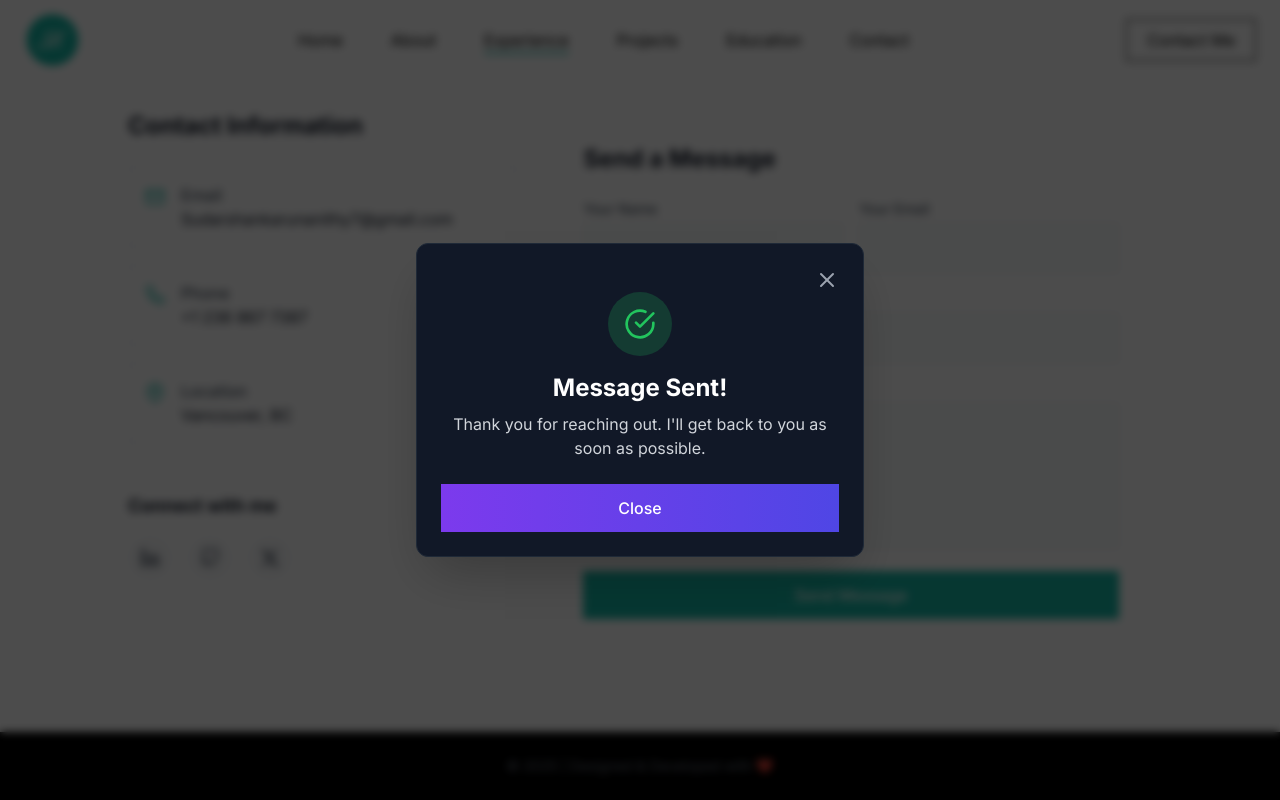
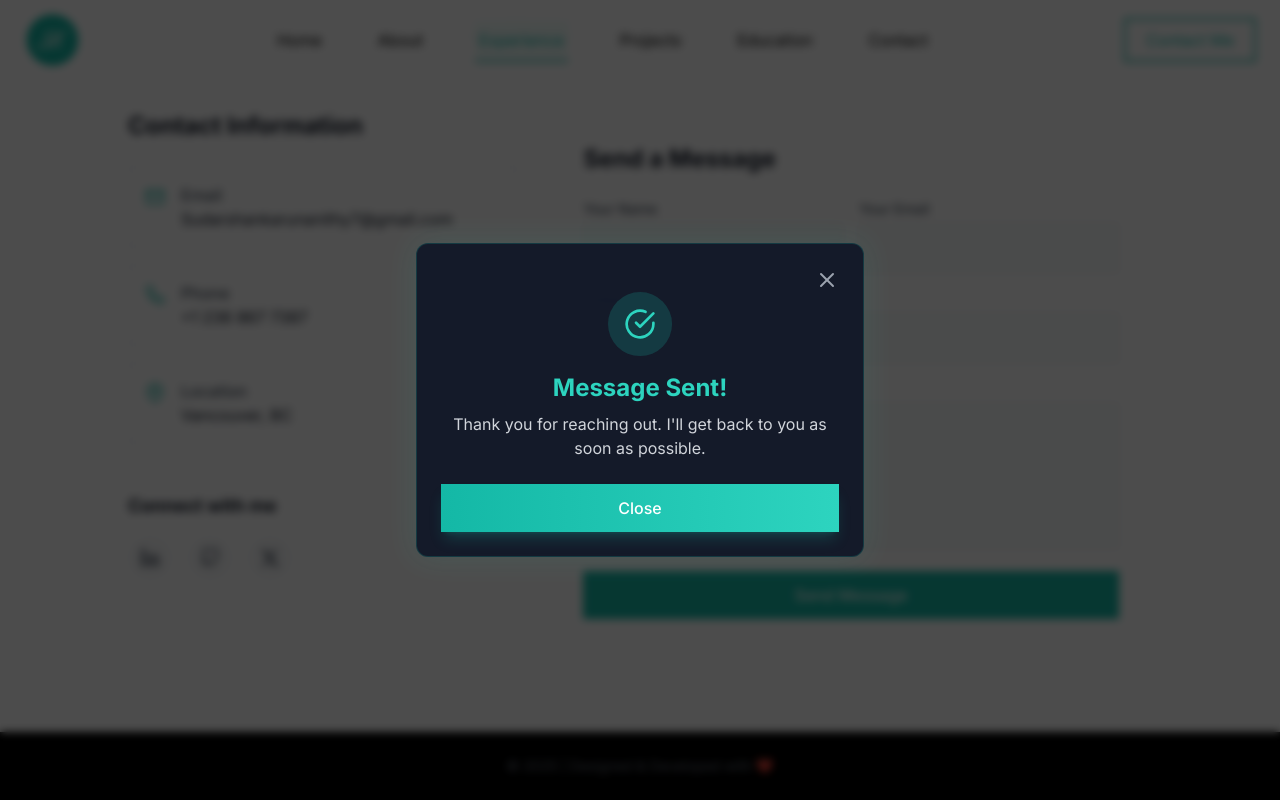
Before and after one commit to Sudarshankarunanithy/mypersonalwebsite, a React (Vite) app: page / in a window 1280 px wide. Both pictures are taken after typing "Sample", "name@example.com", "Sample", "Sample" into the empty fields and a click on the button "Send Message". Shown: the part 8264-9064 px from the top of the page. Built offline with nearby package versions, Linux system fonts and the light colour scheme.

Commit message:
Next Commit

```diff
--- a/src/components/Loader.tsx
+++ b/src/components/Loader.tsx
@@ -12,22 +12,51 @@ const Loader = () => {
         exit={{ opacity: 0 }}
       >
         <motion.div
-          className="w-24 h-24 border-t-4 border-purple-600 border-solid rounded-full"
-          animate={{ rotate: 360 }}
+          className="w-24 h-24 border-t-4 border-teal-400 border-solid rounded-full shadow-[0_0_15px_rgba(45,212,191,0.5)]"
+          animate={{
+            rotate: 360,
+            scale: [1, 1.1, 1]
+          }}
           transition={{
-            duration: 1.5,
-            repeat: Number.POSITIVE_INFINITY,
-            ease: "linear",
+            rotate: {
+              duration: 1.2,
+              repeat: Number.POSITIVE_INFINITY,
+              ease: "linear",
+            },
+            scale: {
+              duration: 2,
+              repeat: Number.POSITIVE_INFINITY,
+              ease: "easeInOut"
+            }
           }}
         />
-        <motion.p
-          className="mt-6 text-xl text-purple-500 font-medium"
+        <motion.div
+          className="mt-6 text-xl text-teal-400 font-medium flex items-center gap-1"
           initial={{ opacity: 0 }}
           animate={{ opacity: 1 }}
           transition={{ delay: 0.5 }}
         >
-          Loading...
-        </motion.p>
+          <motion.span
+            initial={{ opacity: 0 }}
+            animate={{ opacity: 1 }}
+            transition={{ duration: 0.5 }}
+          >
+            Please Wait
+          </motion.span>
+          <motion.span
+            animate={{
+              opacity: [0, 1, 0],
+            }}
+            transition={{
+              duration: 1.5,
+              repeat: Number.POSITIVE_INFINITY,
+              ease: "easeInOut",
+            }}
+            className="inline-block"
+          >
+            ...
+          </motion.span>
+        </motion.div>
       </motion.div>
     </div>
   )
--- a/src/components/Navbar.tsx
+++ b/src/components/Navbar.tsx
@@ -49,7 +49,7 @@ const Navbar = ({ activeSection }: NavbarProps) => {
 
   return (
     <motion.header
-      className={`fixed top-0 left-0 w-full z-50 bg-white transition-all duration-300 ${
+      className={`fixed top-0 left-0 w-full z-50 bg-white/95 backdrop-blur-sm transition-all duration-300 ${
         scrolled ? "shadow-sm" : ""
       }`}
       initial={{ y: -100 }}
@@ -77,14 +77,23 @@ const Navbar = ({ activeSection }: NavbarProps) => {
               <motion.li key={item.id}>
                 <a
                   href={`#${item.id}`}
-                  className="relative group"
+                  className="relative group py-2 px-1"
                 >
-                  <span className="text-black text-base">
+                  <motion.span
+                    className={`text-black text-base relative z-10 transition-colors duration-300 ${
+                      activeSection === item.id ? 'text-teal-500' : 'group-hover:text-teal-500'
+                    }`}
+                  >
                     {item.label}
-                  </span>
-                  <span
-                    className={`absolute -bottom-1 left-0 w-full h-0.5 bg-teal-500 transform origin-left transition-transform duration-300 ${
+                  </motion.span>
+                  <motion.span
+                    className={`absolute -bottom-1 left-0 w-full h-0.5 bg-teal-500 transform origin-left transition-all duration-300 ease-out ${
                       activeSection === item.id ? 'scale-x-100' : 'scale-x-0 group-hover:scale-x-100'
+                    }`}
+                  />
+                  <motion.span
+                    className={`absolute inset-0 -z-0 bg-teal-50 rounded-lg transform origin-left transition-all duration-300 ease-out ${
+                      activeSection === item.id ? 'scale-100 opacity-100' : 'scale-90 opacity-0 group-hover:scale-100 group-hover:opacity-100'
                     }`}
                   />
                 </a>
@@ -96,28 +105,30 @@ const Navbar = ({ activeSection }: NavbarProps) => {
         {/* Contact Button */}
         <motion.a
           href="#contact"
-          className="hidden md:inline-flex border border-black px-5 py-2 text-black hover:bg-black hover:text-white transition-colors duration-300"
-          whileHover={{ scale: 1.02 }}
+          className="hidden md:inline-flex items-center border-2 border-teal-500 px-5 py-2 text-teal-500 hover:bg-teal-500 hover:text-white transition-all duration-300 rounded-lg"
+          whileHover={{ scale: 1.02, boxShadow: "0 0 10px rgba(45,212,191,0.3)" }}
           whileTap={{ scale: 0.98 }}
         >
           Contact Me
         </motion.a>
 
         {/* Mobile Menu Button */}
-        <button
-          className="md:hidden text-2xl text-black"
+        <motion.button
+          className="md:hidden text-2xl text-black hover:text-teal-500 transition-colors duration-300"
           onClick={() => setIsOpen(!isOpen)}
+          whileHover={{ scale: 1.1 }}
+          whileTap={{ scale: 0.9 }}
           aria-label={isOpen ? "Close menu" : "Open menu"}
         >
           {isOpen ? <FiX /> : <FiMenu />}
-        </button>
+        </motion.button>
       </div>
 
       {/* Mobile Navigation Menu */}
       <AnimatePresence>
         {isOpen && (
           <motion.div
-            className="fixed inset-0 bg-white z-40 md:hidden pt-20"
+            className="fixed inset-0 bg-white/95 backdrop-blur-sm z-40 md:hidden pt-20"
             initial={{ opacity: 0, y: -10 }}
             animate={{ opacity: 1, y: 0 }}
             exit={{ opacity: 0, y: -10 }}
@@ -126,17 +137,21 @@ const Navbar = ({ activeSection }: NavbarProps) => {
             <nav className="container mx-auto px-6">
               <ul className="flex flex-col space-y-6">
                 {navItems.map((item) => (
-                  <li key={item.id}>
+                  <motion.li
+                    key={item.id}
+                    whileHover={{ x: 10 }}
+                    transition={{ type: "spring", stiffness: 300 }}
+                  >
                     <a
                       href={`#${item.id}`}
-                      className={`block text-lg ${
-                        activeSection === item.id ? "text-teal-500" : "text-black"
+                      className={`block text-lg transition-colors duration-300 ${
+                        activeSection === item.id ? "text-teal-500" : "text-black hover:text-teal-500"
                       }`}
                       onClick={handleMenuItemClick}
                     >
                       {item.label}
                     </a>
-                  </li>
+                  </motion.li>
                 ))}
               </ul>
             </nav>
--- a/src/components/SuccessDialog.tsx
+++ b/src/components/SuccessDialog.tsx
@@ -17,40 +17,86 @@ const SuccessDialog = ({ isOpen, onClose }: SuccessDialogProps) => {
             initial={{ opacity: 0 }}
             animate={{ opacity: 1 }}
             exit={{ opacity: 0 }}
+            transition={{ duration: 0.2 }}
             className="fixed inset-0 bg-black/70 backdrop-blur-sm z-50 flex items-center justify-center p-4"
             onClick={onClose}
           >
             <motion.div
-              initial={{ scale: 0.9, opacity: 0 }}
-              animate={{ scale: 1, opacity: 1 }}
-              exit={{ scale: 0.9, opacity: 0 }}
-              transition={{ type: "spring", damping: 25, stiffness: 300 }}
-              className="bg-gray-900 border border-gray-800 rounded-xl p-6 max-w-md w-full shadow-2xl"
+              initial={{ scale: 0.9, opacity: 0, y: 20 }}
+              animate={{ scale: 1, opacity: 1, y: 0 }}
+              exit={{ scale: 0.9, opacity: 0, y: 20 }}
+              transition={{
+                type: "spring",
+                damping: 25,
+                stiffness: 300,
+                duration: 0.3
+              }}
+              className="bg-gray-900/95 border border-teal-500/20 rounded-xl p-6 max-w-md w-full shadow-[0_0_30px_rgba(45,212,191,0.1)]"
               onClick={(e) => e.stopPropagation()}
             >
               <div className="flex justify-end">
-                <button
+                <motion.button
                   onClick={onClose}
-                  className="text-gray-400 hover:text-white transition-colors"
+                  className="text-gray-400 hover:text-teal-400 transition-colors"
+                  whileHover={{ scale: 1.1 }}
+                  whileTap={{ scale: 0.9 }}
                   aria-label="Close dialog"
                 >
                   <FiX size={24} />
-                </button>
+                </motion.button>
               </div>
 
-              <div className="text-center mb-6">
-                <div className="inline-flex items-center justify-center w-16 h-16 rounded-full bg-green-500/20 text-green-500 mb-4">
-                  <FiCheckCircle size={32} />
-                </div>
-                <h3 className="text-2xl font-bold mb-2">Message Sent!</h3>
-                <p className="text-gray-300">Thank you for reaching out. I'll get back to you as soon as possible.</p>
-              </div>
+              <motion.div
+                className="text-center mb-6"
+                initial={{ y: 20, opacity: 0 }}
+                animate={{ y: 0, opacity: 1 }}
+                transition={{ delay: 0.1 }}
+              >
+                <motion.div
+                  className="inline-flex items-center justify-center w-16 h-16 rounded-full bg-teal-500/20 text-teal-400 mb-4"
+                  initial={{ scale: 0.5, opacity: 0 }}
+                  animate={{ scale: 1, opacity: 1 }}
+                  transition={{
+                    type: "spring",
+                    damping: 10,
+                    stiffness: 100,
+                    delay: 0.2
+                  }}
+                >
+                  <motion.div
+                    initial={{ rotate: -180, opacity: 0 }}
+                    animate={{ rotate: 0, opacity: 1 }}
+                    transition={{ delay: 0.3, duration: 0.5 }}
+                  >
+                    <FiCheckCircle size={32} />
+                  </motion.div>
+                </motion.div>
+                <motion.h3
+                  className="text-2xl font-bold mb-2 text-teal-400"
+                  initial={{ y: 20, opacity: 0 }}
+                  animate={{ y: 0, opacity: 1 }}
+                  transition={{ delay: 0.3 }}
+                >
+                  Message Sent!
+                </motion.h3>
+                <motion.p
+                  className="text-gray-300"
+                  initial={{ y: 20, opacity: 0 }}
+                  animate={{ y: 0, opacity: 1 }}
+                  transition={{ delay: 0.4 }}
+                >
+                  Thank you for reaching out. I'll get back to you as soon as possible.
+                </motion.p>
+              </motion.div>
 
               <motion.button
-                whileHover={{ scale: 1.03 }}
+                whileHover={{
+                  scale: 1.02,
+                  boxShadow: "0 0 20px rgba(45,212,191,0.3)"
+                }}
                 whileTap={{ scale: 0.98 }}
                 onClick={onClose}
-                className="w-full bg-gradient-to-r from-purple-600 to-indigo-600 text-white py-3 rounded-lg font-medium"
+                className="w-full bg-gradient-to-r from-teal-500 to-teal-400 text-white py-3 rounded-lg font-medium transition-all duration-300 shadow-lg shadow-teal-500/20"
               >
                 Close
               </motion.button>
```
